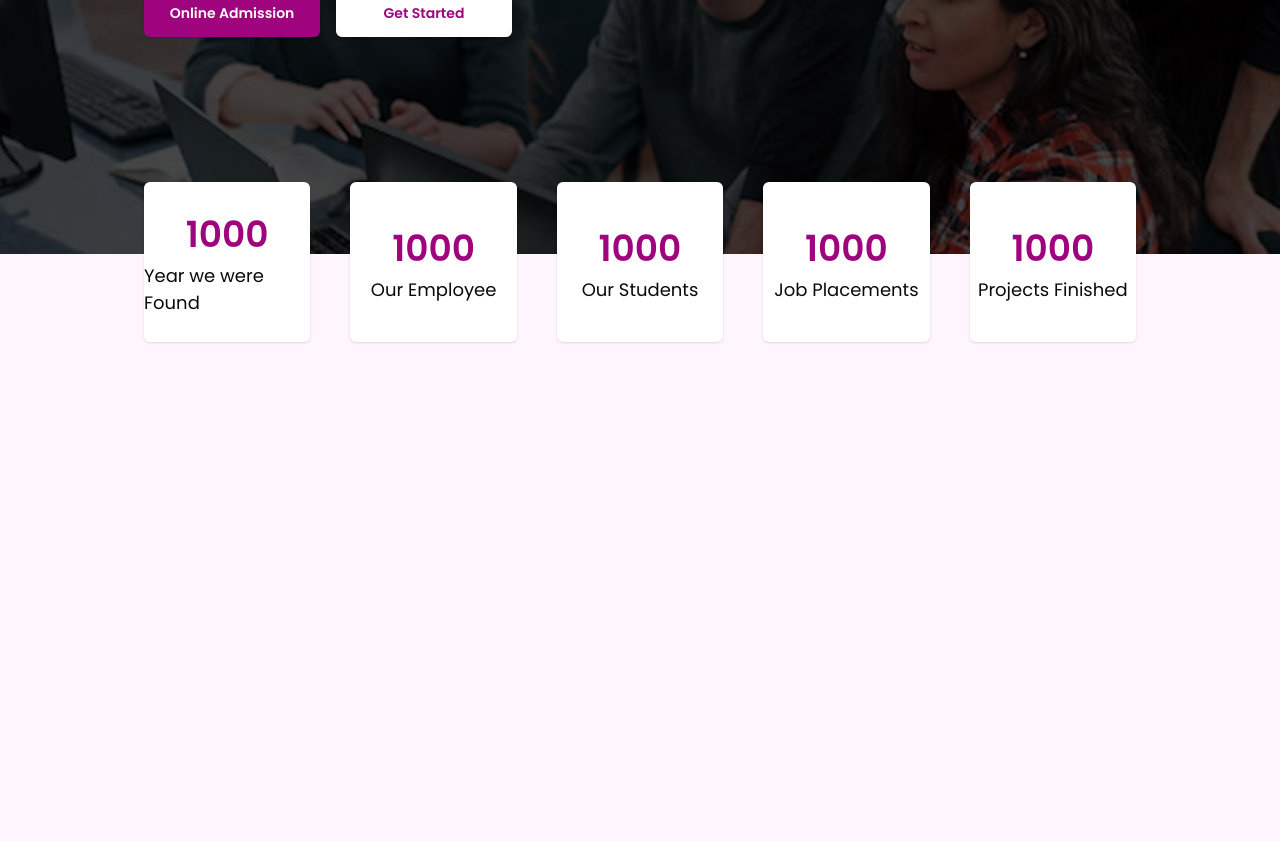
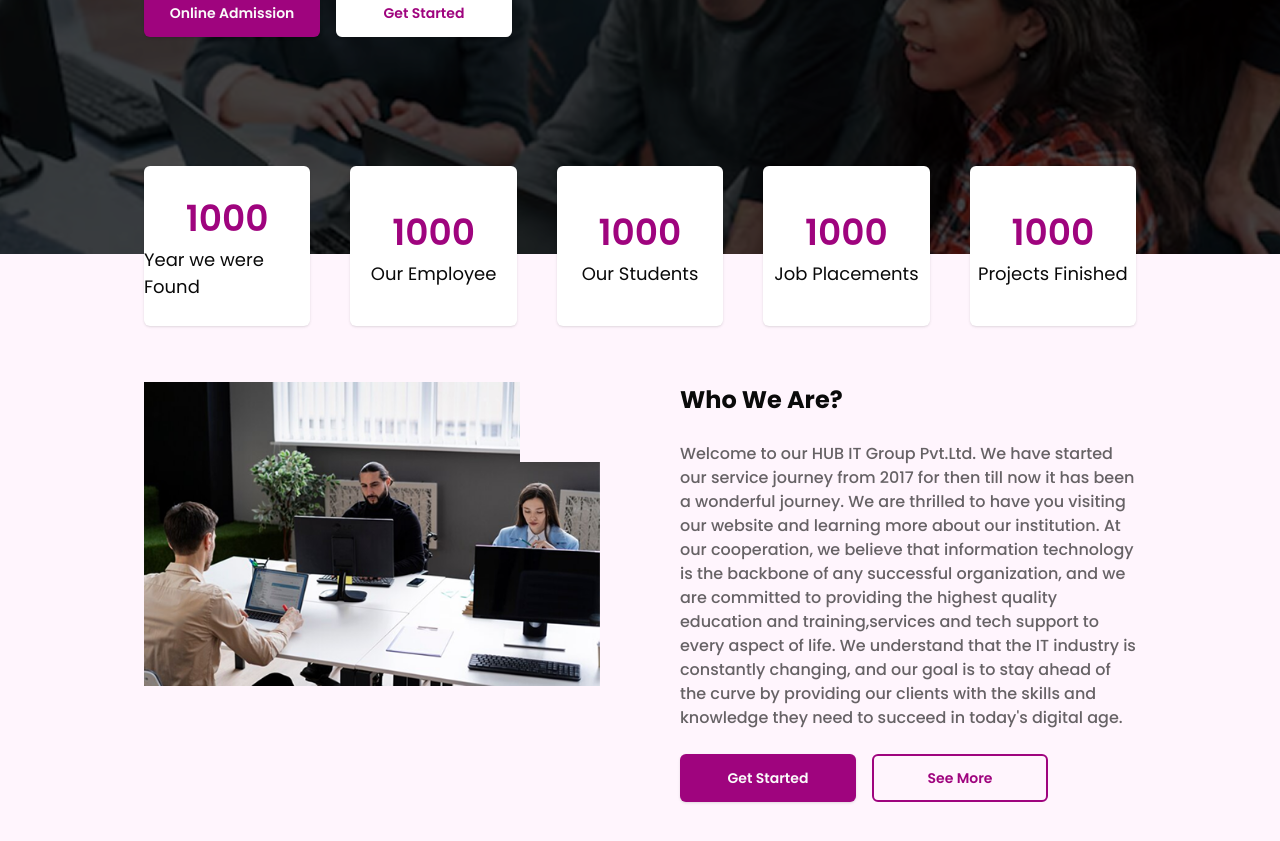
Before and after one commit to sushantshrestha22/HubitUsersite, a Next.js app in the folder my-app/: page /home in a window 1280 px wide. Shown: the part 501-1342 px from the top of the page. Before the commit the page ends 883 px from the top, so only its background shows below. Built offline with nearby package versions, Linux system fonts and the light colour scheme.

Commit message:
AboutSection of HomePage

```diff
--- a/my-app/app/home/page.tsx
+++ b/my-app/app/home/page.tsx
@@ -1,3 +1,4 @@
+import AboutSection from "@/components/pages/home/aboutSection";
 import HeroSection from "@/components/pages/home/herosection";
 import React from "react";
 
@@ -7,6 +8,7 @@ const Home = (props: Props) => {
   return (
     <div>
       <HeroSection />
+      <AboutSection />
     </div>
   );
 };
--- /dev/null
+++ b/my-app/components/pages/home/aboutSection.tsx
@@ -0,0 +1,89 @@
+import Image from "next/image";
+import React from "react";
+import AboutImage from "@/app/assets/image/aboutSection.png";
+import { Button } from "@/components/ui/button";
+
+type Props = {};
+
+const AboutSection = (props: Props) => {
+  interface HeroSectionProps {
+    title: string;
+    value: number;
+  }
+
+  const heroSectionData: HeroSectionProps[] = [
+    {
+      title: "Year we were Found",
+      value: 1000,
+    },
+    {
+      title: "Our Employee",
+      value: 1000,
+    },
+    {
+      title: "Our Students",
+      value: 1000,
+    },
+
+    {
+      title: "Job Placements",
+      value: 1000,
+    },
+    {
+      title: "Projects Finished",
+      value: 1000,
+    },
+  ];
+  return (
+    <div className="relative">
+      <div className=" lg:absolute -top-32 z-10 w-full grid max-sm:grid-cols-2 md:grid-cols-3 lg:grid-cols-5 p-10 lg:px-36 max-sm:gap-5 gap-10 ">
+        {heroSectionData.map((data, index) => (
+          <div
+            key={index}
+            className={`w-full place-content-center place-items-center`}
+          >
+            <div
+              className={`bg-secondary rounded-md w-full  shadow place-content-center place-items-center max-sm:h-20 h-40 `}
+            >
+              <div className="max-sm:text-lg text-4xl font-semibold text-primary">
+                {data.value}
+              </div>
+              <div className="max-sm:text-xs text-lg ">{data.title}</div>
+            </div>
+          </div>
+        ))}
+      </div>
+      <div className="grid grid-cols-1 md:grid-cols-2 gap-10 lg:gap-20 lg:pt-32 py-10 px-10  lg:px-36">
+        <div className="relative">
+          <div className="w-20 h-20 bg-background absolute right-0 z-10 max-sm:hidden"></div>
+          <div className="w-20 h-20 bg-background absolute left-0 bottom-0 z-10 max-sm:hidden"></div>
+          <Image src={AboutImage} alt="errorAboutImage" className="bg-cover w-full bg-no-repeat"/>
+        </div>
+        <div className="space-y-6 place-content-center">
+          <div className="text-2xl font-bold">Who We Are?</div>
+          <div className="text-xs md:text-base font-medium text-black/60 max-lg:line-clamp-6">
+            Welcome to our HUB IT Group Pvt.Ltd. We have started our service
+            journey from 2017 for then till now it has been a wonderful journey.
+            We are thrilled to have you visiting our website and learning more
+            about our institution. At our cooperation, we believe that
+            information technology is the backbone of any successful
+            organization, and we are committed to providing the highest quality
+            education and training,services and tech support to every aspect of
+            life. We understand that the IT industry is constantly changing, and
+            our goal is to stay ahead of the curve by providing our clients with
+            the skills and knowledge they need to succeed in today's digital
+            age.
+          </div>
+          <div className="md:space-x-4 max-md:space-y-4">
+            <Button size="lg">Get Started</Button>
+            <Button size="lg" variant="ghost">
+              See More
+            </Button>
+          </div>
+        </div>
+      </div>
+    </div>
+  );
+};
+
+export default AboutSection;
--- a/my-app/components/pages/home/herosection.tsx
+++ b/my-app/components/pages/home/herosection.tsx
@@ -4,34 +4,7 @@ import React from "react";
 type Props = {};
 
 const HeroSection = (props: Props) => {
-  interface HeroSectionProps {
-    title: string;
-    value: number;
-  }
 
-  const heroSectionData: HeroSectionProps[] = [
-    {
-      title: "Year we were Found",
-      value: 1000,
-    },
-    {
-      title: "Our Employee",
-      value: 1000,
-    },
-    {
-      title: "Our Students",
-      value: 1000,
-    },
-
-    {
-      title: "Job Placements",
-      value: 1000,
-    },
-    {
-      title: "Projects Finished",
-      value: 1000,
-    },
-  ];
 
   return (
     <div className="w-full lg:h-[80vh] md:h-[40vh] relative ">
@@ -54,19 +27,7 @@ const HeroSection = (props: Props) => {
           </div>
         </div>
       </div>
-      <div className=" lg:absolute -bottom-32 z-10 w-full grid md:grid-cols-3 lg:grid-cols-5 p-10 lg:px-36 gap-10 ">
-        {heroSectionData.map((data, index) => (
-          <div
-            className="bg-secondary rounded-md w-full shadow place-content-center place-items-center h-40  "
-            key={index}
-          >
-            <div className="text-4xl font-semibold text-primary">
-              {data.value}
-            </div>
-            <div className="text-lg ">{data.title}</div>
-          </div>
-        ))}
-      </div>
+
     </div>
   );
 };
--- a/my-app/components/ui/button.tsx
+++ b/my-app/components/ui/button.tsx
@@ -16,8 +16,8 @@ const buttonVariants = cva(
         outline:
           "border border-input bg-background shadow-sm hover:bg-accent hover:text-accent-foreground",
         secondary:
-          "bg-secondary text-primary shadow-sm hover:bg-secondary/80",
-        ghost: "hover:bg-accent hover:text-accent-foreground",
+          "bg-secondary text-primary shadow-sm ",
+        ghost: "hover:bg-primary hover:text-secondary border-2 border-primary text-primary",
         link: "text-primary underline-offset-4 hover:underline",
       },
       size: {
```
Also changed, not shown: my-app/app/assets/image/aboutSection.png (added), 1 other file (tests, documents, lock files or other folders).
